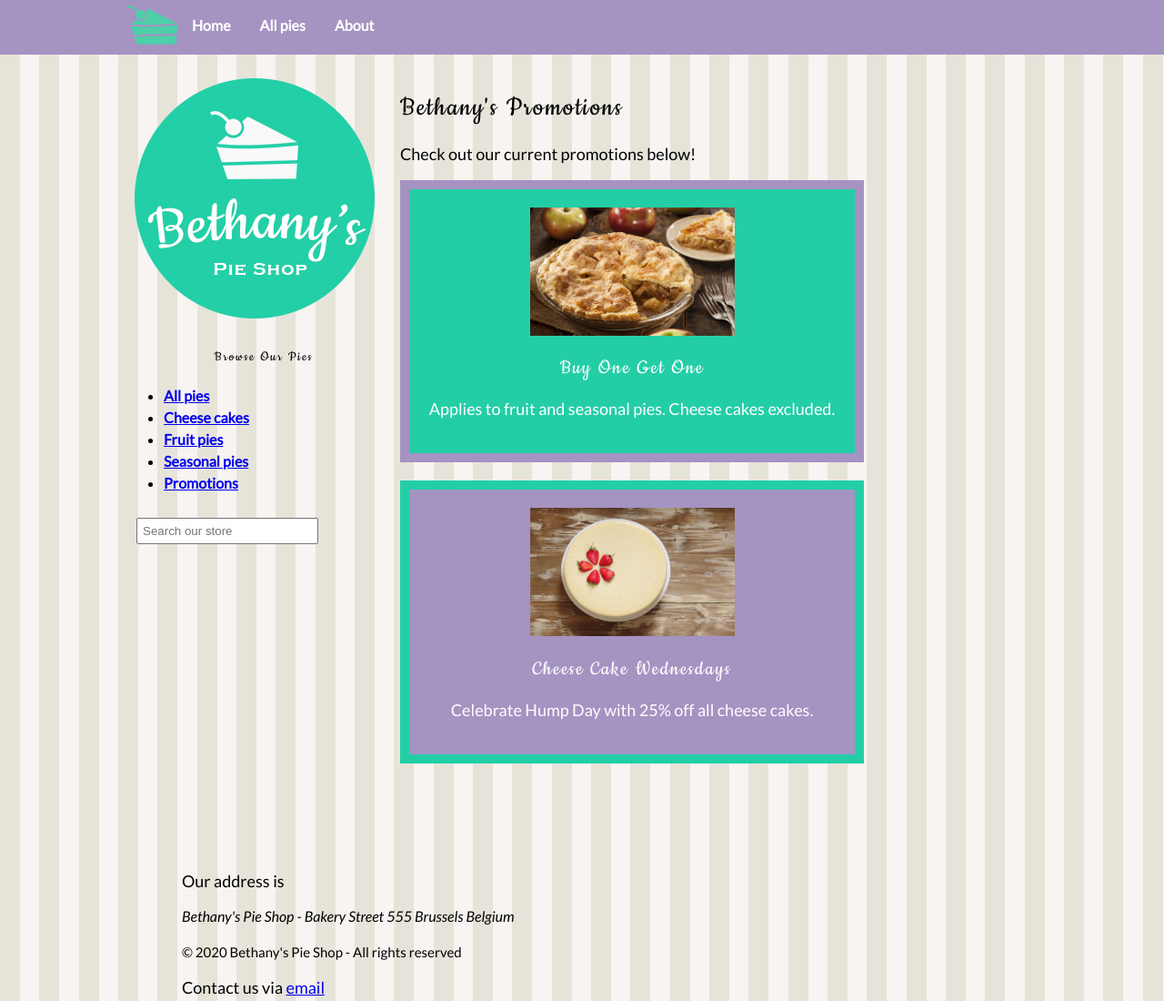
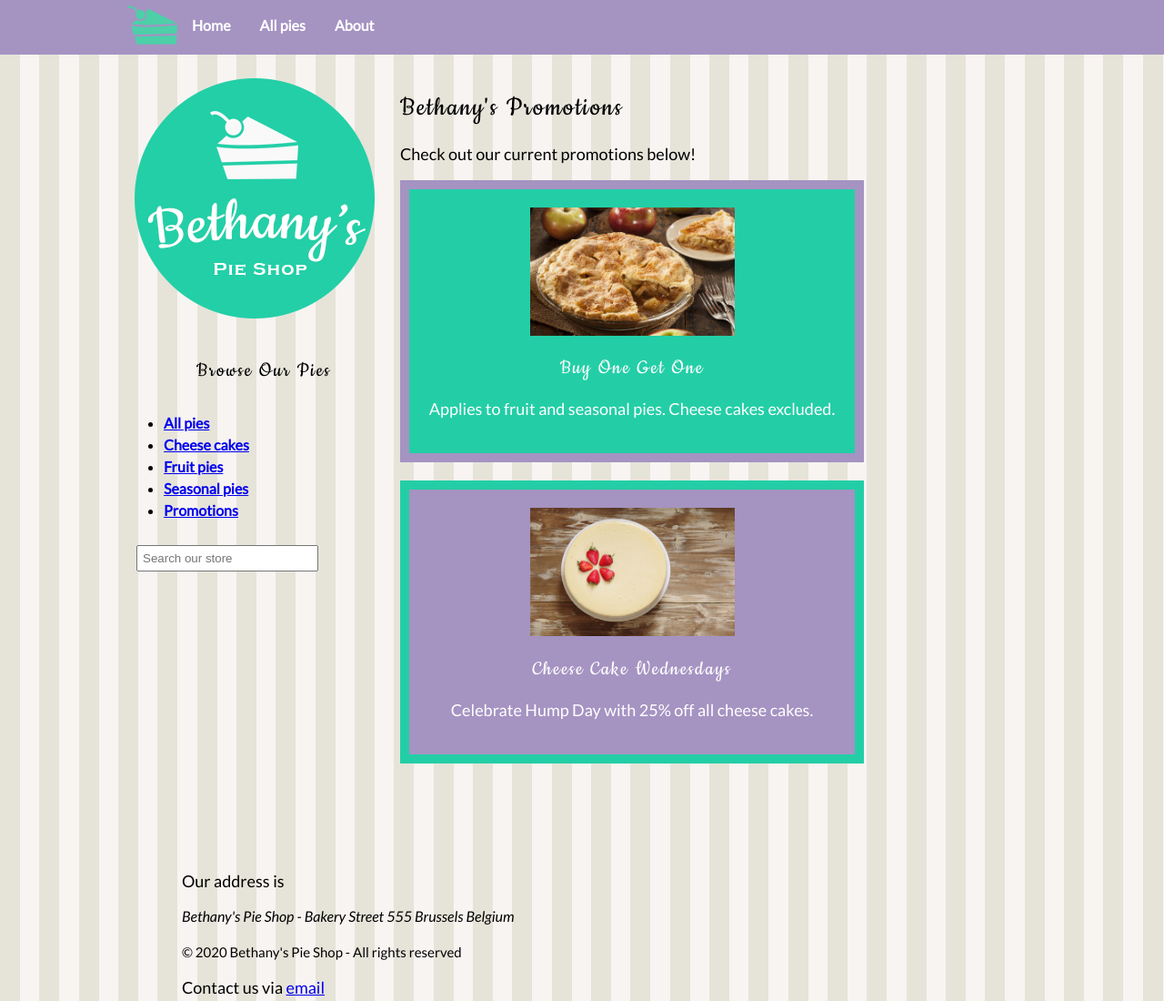
Before and after one commit to Gissung/BethanysPieShop, a plain HTML site: page promotions.html in a window 1280 px wide. Shown: the top 1100 px of the page at 91% size. Drawn offline with Linux system fonts and the light colour scheme; files whose address does not match are found by name.

Commit message:
info and use of ids

```diff
--- a/promotions.html
+++ b/promotions.html
@@ -28,7 +28,11 @@
             <a href="index.html"><img src="images/bethanylogo.png" /></a>
 
             <header>
-                <h4>Browse our pies</h4>
+                <h4 id="sidebar-heading">Browse our pies</h4>
+                <!--id is similar to a class in that it can be used
+                to style only a single element unlike class
+                however id can't be shared between multiple elements
+                on that page-->
             </header>
             <ul>
                 <li><a href="pieoverview.html">All pies</a></li>
--- a/styles/main.css
+++ b/styles/main.css
@@ -159,3 +159,8 @@ footer{
     /*padding effects the elements width and height a margin
     does not*/
 }
+
+#sidebar-heading/*this is how you target an id for styling*/
+{
+font-size: 24px;
+}
```
